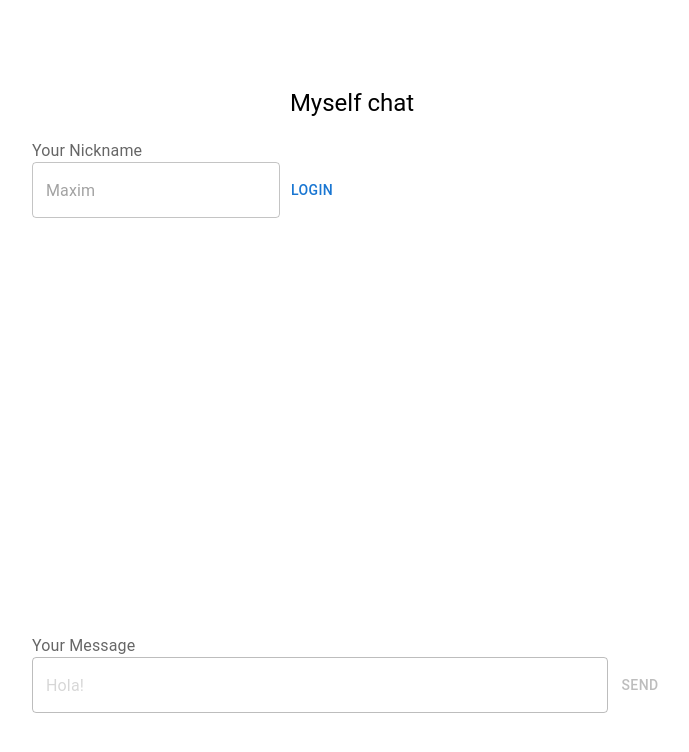
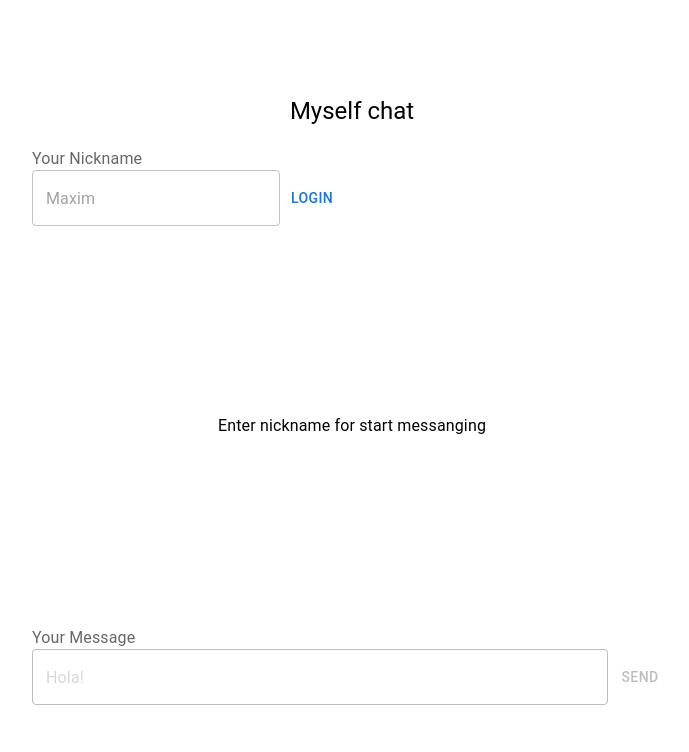
Before and after one commit to maximKaschitskiy/chat, a React (Create React App) app: page / in a window 1280 px wide. Shown: the top 752 px of the page, without its empty margins (288-977 px from the left). Built offline with nearby package versions, Linux system fonts and the light colour scheme.

Commit message:
add tips feature

```diff
--- a/src/App.tsx
+++ b/src/App.tsx
@@ -11,6 +11,7 @@ import User from './Types/User';
 import Login from './Components/Login';
 import Chat from './Components/Chat';
 import Messenges from './Components/History';
+import Tips from './Components/Tips';
 
 function App() {
 
@@ -34,6 +35,21 @@ function App() {
       );
     }
   }
+
+  const screenSwitch = () => {
+    console.log(user?.userName === null, history?.length === 0);
+    console.log(!user?.userName === null, history?.length === 0);
+    switch (true) {
+      case !user?.userName :
+        return <Tips hint={'Enter nickname for start messanging'}/>
+      case user?.userName === null && history?.length === 0 :
+        return <Tips hint={'Login for start messanging'}/>
+      case !user?.userName === null && history?.length === 0 :
+        return <Tips hint={'Input your message for start messanging'}/>
+      default:
+        return <Messenges messages={history} />
+    }
+}
 
   const [history, setHistory] = React.useState<History[]>(getStorage(localStorage, "history"));
   const [user, setUser] = React.useState<User>(getStorage(sessionStorage, "user"));
@@ -71,7 +87,7 @@ function App() {
         }
         user={user}
       />
-      <Messenges messages={history} />
+      <>{screenSwitch()}</>
       <Chat
         handleSubmit={
           (value: History) => {
@@ -87,8 +103,6 @@ function App() {
         }
         user={user}
       />
-
-
     </AppWrapper>
   );
 }
--- a/src/Components/Chat.tsx
+++ b/src/Components/Chat.tsx
@@ -14,7 +14,6 @@ const Chat = ({ handleSubmit, user }: Props) => {
     const [messageInput, setMessageInput] = React.useState<Message>({});
 
     return (
-
         <Form onSubmit={(event) => {
             event.preventDefault();
             if (messageInput?.text) {
@@ -44,7 +43,6 @@ const Chat = ({ handleSubmit, user }: Props) => {
                 </InputWrapper>
             </StyledFormGroup>
         </Form>
-
     );
 }
 
--- /dev/null
+++ b/src/Components/Tips.tsx
@@ -0,0 +1,20 @@
+import React from "react";
+import Message from "../Types/Message";
+import Type from "../Types/User";
+import { TipsWrapper } from "../Styles/Tips";
+import { Typography } from "@mui/material";
+
+type Props = {
+    hint: string;
+}
+
+const Tips = ({ hint }: Props) => {
+
+    return (
+        <TipsWrapper>
+            <Typography>{hint}</Typography>
+        </TipsWrapper>
+    );
+}
+
+export default Tips;
--- a/src/Styles/History.tsx
+++ b/src/Styles/History.tsx
@@ -8,7 +8,8 @@ const StyledList = styled(List)(({ }) => ({
     height: '45%',
     width: '50%',
     alignItems: 'center',
-    overflowY: 'scroll'
+    overflowY: 'scroll',
+    padding: '0'
   }));
 
 export { StyledList };
--- /dev/null
+++ b/src/Styles/Tips.tsx
@@ -0,0 +1,13 @@
+import { styled } from "@mui/material/styles";
+
+const TipsWrapper = styled('div')(({ }) => ({
+    display: 'flex',
+    flexDirection: 'column',
+    justifyContent: 'center',
+    minHeight: '45%',
+    width: '50%',
+    alignItems: 'center',
+    overflowY: 'scroll'
+  }));
+
+export {TipsWrapper}
```
